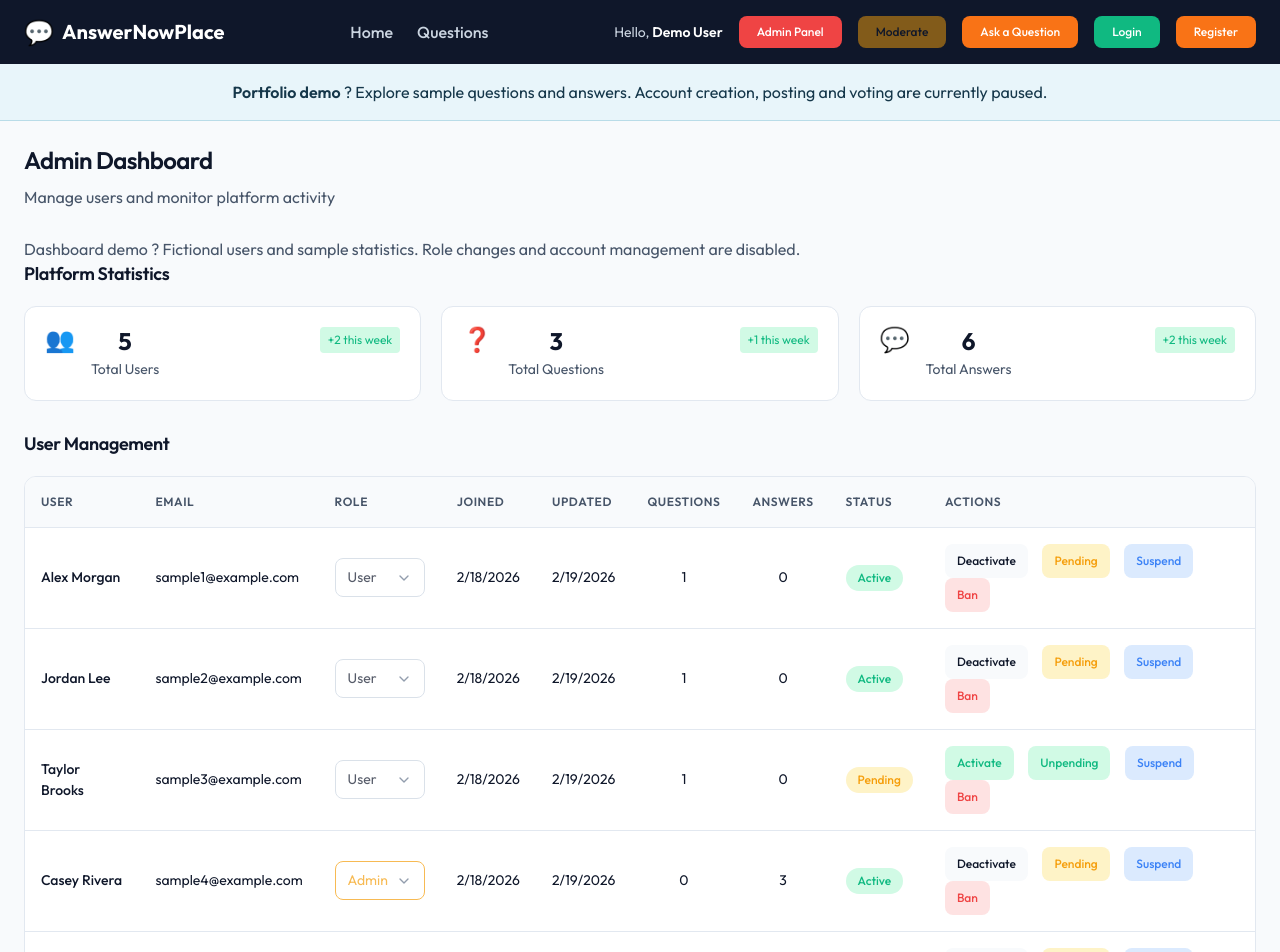
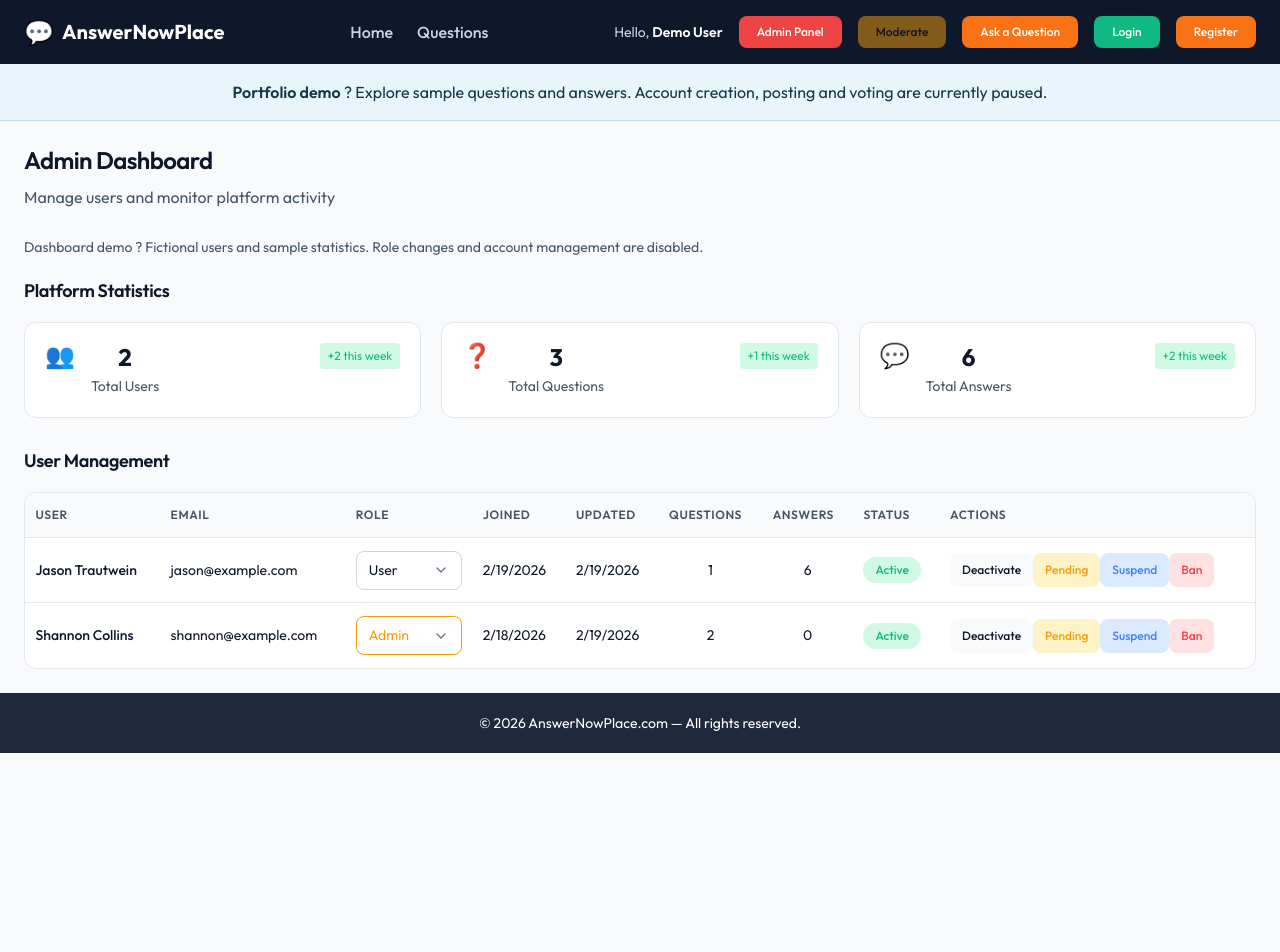
Before and after one commit to trautwein101/AnswerNow-UI, an Angular app: page /admin in a window 1280 px wide. Shown: the top 952 px of the page. After the commit the page ends 800 px from the top, so only its background shows below. Built offline with nearby package versions, Linux system fonts and the light colour scheme.

Commit message:
Match sample admin dashboard to portfolio reference

```diff
--- a/public/demo-data.json
+++ b/public/demo-data.json
@@ -9,9 +9,9 @@
       "id": 1,
       "title": "Why do birds sing?",
       "body": "There is a nest outside my window, and the birds are especially vocal in the morning. What are they communicating?",
-      "userId": 1,
-      "createdByEmail": "sample1@example.com",
-      "createdByDisplayName": "Alex Morgan"
+      "userId": 2,
+      "createdByEmail": "shannon@example.com",
+      "createdByDisplayName": "Shannon Collins"
     },
     {
       "isFlagged": false,
@@ -22,9 +22,9 @@
       "id": 2,
       "title": "How does Angular communicate with a .NET API?",
       "body": "I am building a question-and-answer site. How do the frontend and backend exchange data?",
-      "userId": 2,
-      "createdByEmail": "sample2@example.com",
-      "createdByDisplayName": "Jordan Lee"
+      "userId": 1,
+      "createdByEmail": "jason@example.com",
+      "createdByDisplayName": "Jason Trautwein"
     },
     {
       "isFlagged": false,
@@ -35,9 +35,9 @@
       "id": 3,
       "title": "What makes a good answer to a technical question?",
       "body": "When several solutions are possible, what helps readers choose the right one?",
-      "userId": 3,
-      "createdByEmail": "sample3@example.com",
-      "createdByDisplayName": "Taylor Brooks"
+      "userId": 2,
+      "createdByEmail": "shannon@example.com",
+      "createdByDisplayName": "Shannon Collins"
     }
   ],
   "answers": [
@@ -50,9 +50,9 @@
       "id": 10,
       "questionId": 1,
       "body": "Birdsong helps birds attract mates and defend their territory. Calls can also alert other birds to danger or keep a flock together.",
-      "userId": 10,
-      "createdByEmail": "answer0@example.com",
-      "createdByDisplayName": "Casey Rivera",
+      "userId": 1,
+      "createdByEmail": "jason@example.com",
+      "createdByDisplayName": "Jason Trautwein",
       "upVotes": 8,
       "downVotes": 0
     },
@@ -65,9 +65,9 @@
       "id": 11,
       "questionId": 1,
       "body": "Song patterns vary by species. Listening at different times of day is a great way to learn which birds live nearby.",
-      "userId": 11,
-      "createdByEmail": "answer1@example.com",
-      "createdByDisplayName": "Sam Parker",
+      "userId": 1,
+      "createdByEmail": "jason@example.com",
+      "createdByDisplayName": "Jason Trautwein",
       "upVotes": 5,
       "downVotes": 1
     },
@@ -80,9 +80,9 @@
       "id": 20,
       "questionId": 2,
       "body": "Angular HttpClient sends HTTP requests to ASP.NET Core controllers. The API validates the request, calls business services and returns JSON for Angular to render.",
-      "userId": 10,
-      "createdByEmail": "answer0@example.com",
-      "createdByDisplayName": "Casey Rivera",
+      "userId": 1,
+      "createdByEmail": "jason@example.com",
+      "createdByDisplayName": "Jason Trautwein",
       "upVotes": 8,
       "downVotes": 0
     },
@@ -95,9 +95,9 @@
       "id": 21,
       "questionId": 2,
       "body": "Keep API access in injectable services and use typed models. Configure CORS for the frontend origin when the API uses a separate domain.",
-      "userId": 11,
-      "createdByEmail": "answer1@example.com",
-      "createdByDisplayName": "Sam Parker",
+      "userId": 1,
+      "createdByEmail": "jason@example.com",
+      "createdByDisplayName": "Jason Trautwein",
       "upVotes": 5,
       "downVotes": 1
     },
@@ -110,9 +110,9 @@
       "id": 30,
       "questionId": 3,
       "body": "Explain the reasoning, include a practical example and state the assumptions. An answer is useful when the reader understands why it works.",
-      "userId": 10,
-      "createdByEmail": "answer0@example.com",
-      "createdByDisplayName": "Casey Rivera",
+      "userId": 1,
+      "createdByEmail": "jason@example.com",
+      "createdByDisplayName": "Jason Trautwein",
       "upVotes": 8,
       "downVotes": 0
     },
@@ -125,9 +125,9 @@
       "id": 31,
       "questionId": 3,
       "body": "Mention tradeoffs and link to authoritative documentation. Clear examples and respectful follow-up questions help the whole community learn.",
-      "userId": 11,
-      "createdByEmail": "answer1@example.com",
-      "createdByDisplayName": "Sam Parker",
+      "userId": 1,
+      "createdByEmail": "jason@example.com",
+      "createdByDisplayName": "Jason Trautwein",
       "upVotes": 5,
       "downVotes": 1
     }
@@ -135,8 +135,8 @@
   "users": [
     {
       "id": 1,
-      "email": "sample1@example.com",
-      "displayName": "Alex Morgan",
+      "email": "jason@example.com",
+      "displayName": "Jason Trautwein",
       "role": "User",
       "isProfessional": false,
       "isActive": true,
@@ -145,55 +145,17 @@
       "isSuspended": false,
       "isBanned": false,
       "lastLogin": "2026-02-19T15:00:00Z",
-      "dateCreated": "2026-02-18T15:00:00Z",
+      "dateCreated": "2026-02-19T15:00:00Z",
       "dateUpdated": "2026-02-19T15:00:00Z",
       "questionCount": 1,
-      "answerCount": 0,
+      "answerCount": 6,
       "questionFlagCount": 0,
       "answerFlagCount": 0
     },
     {
       "id": 2,
-      "email": "sample2@example.com",
-      "displayName": "Jordan Lee",
-      "role": "User",
-      "isProfessional": false,
-      "isActive": true,
-      "isInActive": false,
-      "isPending": false,
-      "isSuspended": false,
-      "isBanned": false,
-      "lastLogin": "2026-02-19T15:00:00Z",
-      "dateCreated": "2026-02-18T15:00:00Z",
-      "dateUpdated": "2026-02-19T15:00:00Z",
-      "questionCount": 1,
-      "answerCount": 0,
-      "questionFlagCount": 0,
-      "answerFlagCount": 0
-    },
-    {
-      "id": 3,
-      "email": "sample3@example.com",
-      "displayName": "Taylor Brooks",
-      "role": "User",
-      "isProfessional": false,
-      "isActive": false,
-      "isInActive": false,
-      "isPending": true,
-      "isSuspended": false,
-      "isBanned": false,
-      "lastLogin": "2026-02-19T15:00:00Z",
-      "dateCreated": "2026-02-18T15:00:00Z",
-      "dateUpdated": "2026-02-19T15:00:00Z",
-      "questionCount": 1,
-      "answerCount": 0,
-      "questionFlagCount": 0,
-      "answerFlagCount": 0
-    },
-    {
-      "id": 10,
-      "email": "sample4@example.com",
-      "displayName": "Casey Rivera",
+      "email": "shannon@example.com",
+      "displayName": "Shannon Collins",
       "role": "Admin",
       "isProfessional": true,
       "isActive": true,
@@ -204,33 +166,14 @@
       "lastLogin": "2026-02-19T15:00:00Z",
       "dateCreated": "2026-02-18T15:00:00Z",
       "dateUpdated": "2026-02-19T15:00:00Z",
-      "questionCount": 0,
-      "answerCount": 3,
-      "questionFlagCount": 0,
-      "answerFlagCount": 0
-    },
-    {
-      "id": 11,
-      "email": "sample5@example.com",
-      "displayName": "Sam Parker",
-      "role": "Moderator",
-      "isProfessional": true,
-      "isActive": true,
-      "isInActive": false,
-      "isPending": false,
-      "isSuspended": false,
-      "isBanned": false,
-      "lastLogin": "2026-02-19T15:00:00Z",
-      "dateCreated": "2026-02-18T15:00:00Z",
-      "dateUpdated": "2026-02-19T15:00:00Z",
-      "questionCount": 0,
-      "answerCount": 3,
+      "questionCount": 2,
+      "answerCount": 0,
       "questionFlagCount": 0,
       "answerFlagCount": 0
     }
   ],
   "stats": {
-    "totalUsers": 5,
+    "totalUsers": 2,
     "totalQuestions": 3,
     "totalAnswers": 6,
     "newUsersThisWeek": 2,
--- a/src/app/pages/admin-dashboard/admin-dashboard.html
+++ b/src/app/pages/admin-dashboard/admin-dashboard.html
@@ -121,10 +121,7 @@
               {{ user.isActive ? 'Deactivate' : 'Activate' }}
               </button>
 
-              &nbsp;&nbsp;&nbsp;
-
-
-              <button
+<button
               (click)="togglePending(user)"
               class="action-btn"
               [disabled]="demoMode"
@@ -133,9 +130,7 @@
               {{ user.isPending ? 'Unpending' : 'Pending' }}
               </button>
 
-              &nbsp;&nbsp;&nbsp;
-
-              <button
+<button
                 (click)="toggleSuspend(user)"
                 class="action-btn"
               [disabled]="demoMode"
@@ -144,9 +139,7 @@
                 {{ user.isSuspended ? 'Unsuspend' : 'Suspend' }}
                 </button>
 
-              &nbsp;&nbsp;&nbsp;
-
-              <button
+<button
                 (click)="toggleBan(user)"
                 class="action-btn"
               [disabled]="demoMode"
--- a/src/app/pages/admin-dashboard/admin-dashboard.scss
+++ b/src/app/pages/admin-dashboard/admin-dashboard.scss
@@ -104,7 +104,7 @@
   background-color: var(--bg-primary);
   border: 1px solid var(--border-light);
   border-radius: var(--radius-lg);
-  overflow: hidden;
+  overflow-x: auto;
 }
 
 .users-table {
@@ -389,3 +389,10 @@
     min-width: 700px;
   }
 }
+
+// Keep the screenshot's compact table and readable disabled demo controls.
+.user-actions { display: flex; gap: 0.5rem; white-space: nowrap; }
+.users-table th, .users-table td { padding: 0.8rem 0.65rem; }
+.role-select:disabled, .action-btn:disabled { cursor: not-allowed; opacity: 1; }
+.action-btn:disabled { pointer-events: none; }
+.demo-notice { margin-bottom: var(--space-5); color: var(--text-secondary); font-size: var(--text-sm); }
```
Also changed, not shown: 1 other file (tests, documents, lock files or other folders).
